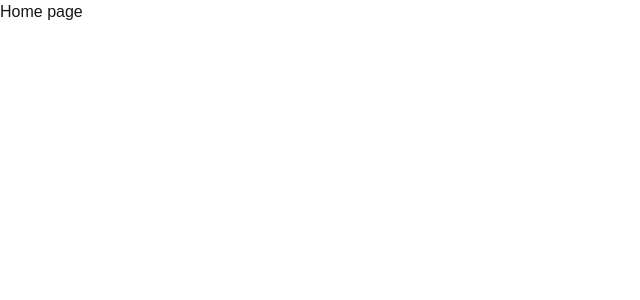
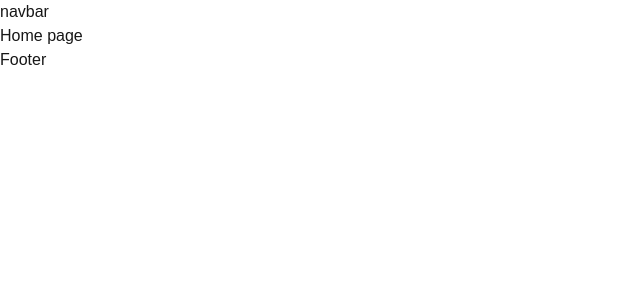
Before and after one commit to Kongkon45/portfolio, a Next.js app: page / in a window 1280 px wide. Shown: the top 300 px of the page, without its empty margins (0-640 px from the left). Built offline with nearby package versions, Linux system fonts and the light colour scheme.

Commit message:
navbar and footer component add

```diff
--- /dev/null
+++ b/src/app/components/shared/Footer/Footer.jsx
@@ -0,0 +1,11 @@
+import React from 'react';
+
+const Footer = () => {
+    return (
+        <div>
+            Footer
+        </div>
+    );
+};
+
+export default Footer;
--- /dev/null
+++ b/src/app/components/shared/Navbar/Navbar.jsx
@@ -0,0 +1,11 @@
+import React from 'react';
+
+const Navbar = () => {
+    return (
+        <div>
+            navbar
+        </div>
+    );
+};
+
+export default Navbar;
--- a/src/app/layout.js
+++ b/src/app/layout.js
@@ -1,5 +1,7 @@
 import { Geist, Geist_Mono } from "next/font/google";
 import "./globals.css";
+import Navbar from "./components/shared/Navbar/Navbar";
+import Footer from "./components/shared/Footer/Footer";
 
 const geistSans = Geist({
   variable: "--font-geist-sans",
@@ -22,7 +24,9 @@
       <body
         className={`${geistSans.variable} ${geistMono.variable} antialiased`}
       >
+        <Navbar/>
         {children}
+        <Footer/>
       </body>
     </html>
   );
```
